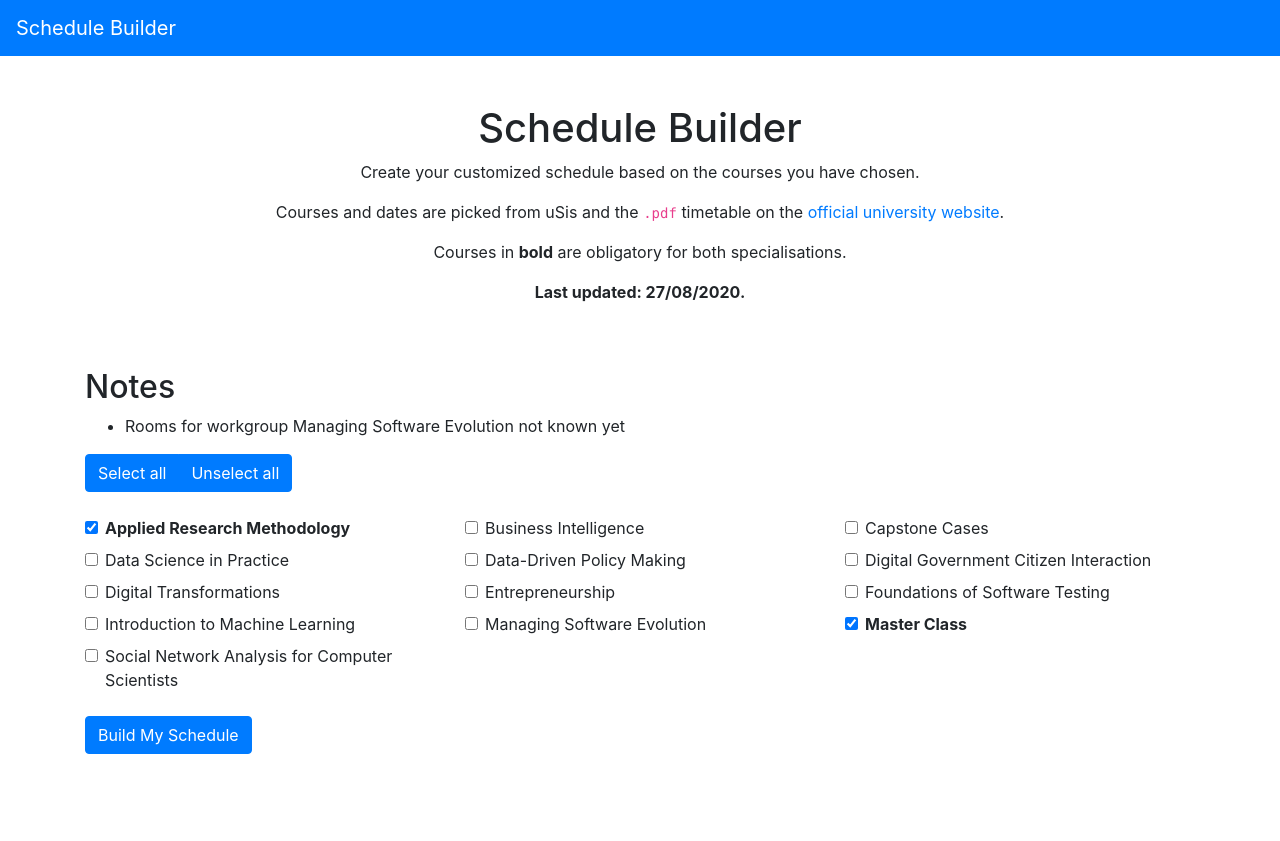
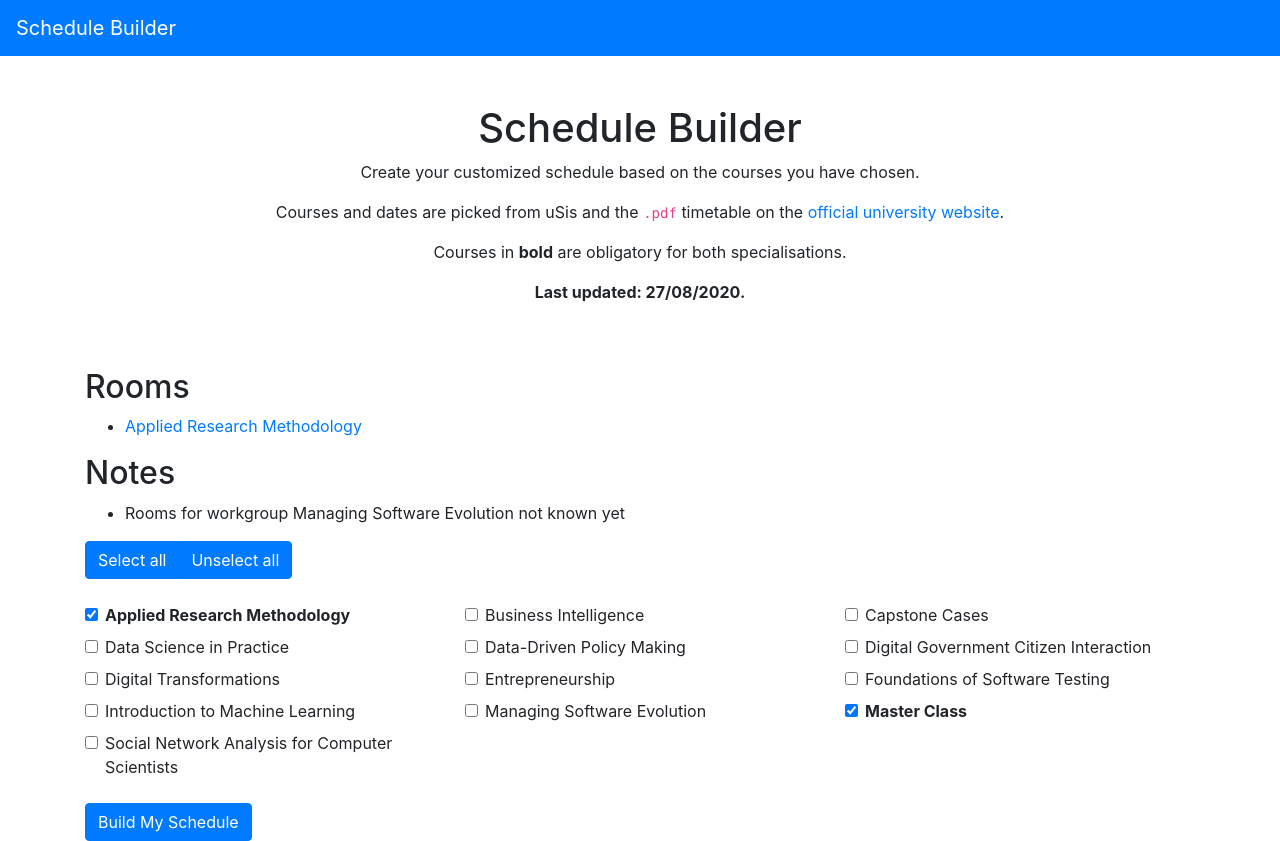
Before and after one commit to rblinde/schedule-builder, a website built with Parcel: page src/index.html in a window 1280 px wide. Before the commit the page ends 800 px from the top, so only its background shows below. Built offline with nearby package versions, Linux system fonts and the light colour scheme.

Commit message:
:sparkles: Added Rooms section

```diff
--- a/src/index.html
+++ b/src/index.html
@@ -24,6 +24,15 @@
         </p>
         <p>Courses in <strong>bold</strong> are obligatory for both specialisations.</p>
         <p class="font-weight-bold">Last updated: 27/08/2020.</p>
+      </div>
+    </div>
+
+    <div class="row">
+      <div class="col">
+        <h2>Rooms</h2>
+        <ul>
+          <li><a href="https://smart.newrow.com/room/?onl-142" target="_blank" rel="noopener">Applied Research Methodology</a></li>
+        </ul>
       </div>
     </div>
 
```
